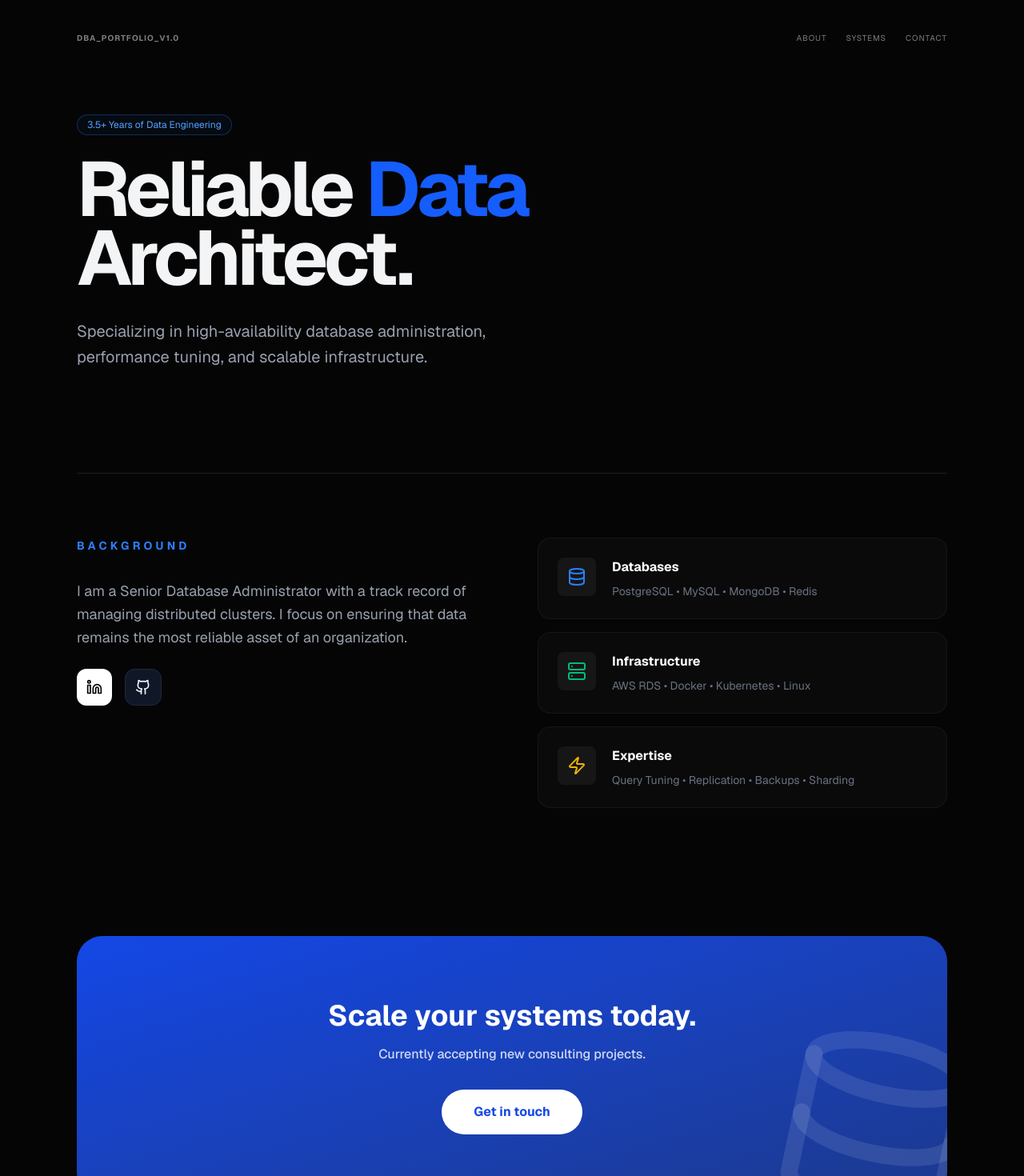
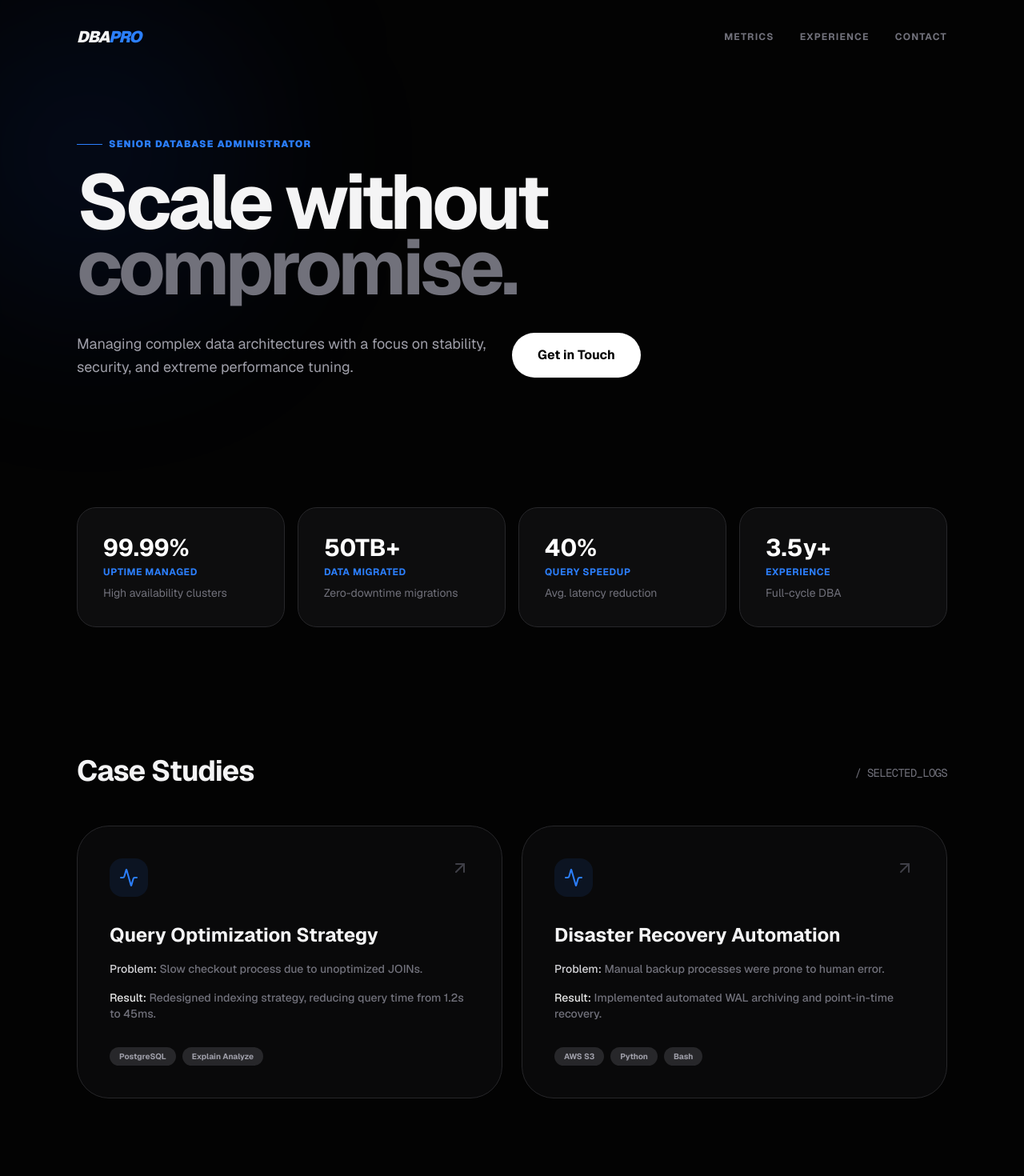
Before and after one commit to dneerajkumar/dneerajkumar.github.io, a Next.js app: page / in a window 1280 px wide. Shown: the top 1470 px of the page at 80% size. Built offline with nearby package versions, Linux system fonts and the light colour scheme.

Commit message:
Added case studies and metrics

```diff
--- a/app/page.tsx
+++ b/app/page.tsx
@@ -1,70 +1,123 @@
 import React from 'react';
-import { Github, Linkedin, Mail, Database, ShieldCheck, Zap, Server, Terminal, ExternalLink } from 'lucide-react';
+import { Github, Linkedin, Mail, Database, Zap, Activity, Shield, Server, ArrowUpRight, BarChart3 } from 'lucide-react';
 
-export default function Portfolio() {
-  const skills = [
-    { category: "Databases", items: ["PostgreSQL", "MySQL", "MongoDB", "Redis"], icon: <Database className="text-blue-500" /> },
-    { category: "Infrastructure", items: ["AWS RDS", "Docker", "Kubernetes", "Linux"], icon: <Server className="text-emerald-500" /> },
-    { category: "Expertise", items: ["Query Tuning", "Replication", "Backups", "Sharding"], icon: <Zap className="text-yellow-500" /> }
+export default function AdvancedPortfolio() {
+  const stats = [
+    { label: "Uptime Managed", value: "99.99%", desc: "High availability clusters" },
+    { label: "Data Migrated", value: "50TB+", desc: "Zero-downtime migrations" },
+    { label: "Query Speedup", value: "40%", desc: "Avg. latency reduction" },
+    { label: "Experience", value: "3.5y+", desc: "Full-cycle DBA" }
+  ];
+
+  const caseStudies = [
+    {
+      title: "Query Optimization Strategy",
+      problem: "Slow checkout process due to unoptimized JOINs.",
+      result: "Redesigned indexing strategy, reducing query time from 1.2s to 45ms.",
+      tags: ["PostgreSQL", "Explain Analyze"]
+    },
+    {
+      title: "Disaster Recovery Automation",
+      problem: "Manual backup processes were prone to human error.",
+      result: "Implemented automated WAL archiving and point-in-time recovery.",
+      tags: ["AWS S3", "Python", "Bash"]
+    }
   ];
 
   return (
-    <div className="min-h-screen bg-[#050505] text-gray-100 selection:bg-blue-500/30 font-sans">
-      <nav className="flex justify-between items-center px-8 py-10 max-w-6xl mx-auto uppercase tracking-widest text-[10px] opacity-50">
-        <span className="font-bold">DBA_PORTFOLIO_V1.0</span>
-        <div className="flex gap-6">
-          <a href="#about" className="hover:text-blue-400 transition-colors">About</a>
-          <a href="#work" className="hover:text-blue-400 transition-colors">Systems</a>
-          <a href="mailto:your@email.com" className="hover:text-blue-400 transition-colors">Contact</a>
+    <div className="min-h-screen bg-[#030303] text-zinc-100 font-sans selection:bg-blue-500/30">
+      {/* Background Glow */}
+      <div className="fixed top-0 -left-20 w-96 h-96 bg-blue-600/10 blur-[120px] rounded-full pointer-events-none" />
+
+      {/* Nav */}
+      <nav className="max-w-6xl mx-auto px-8 py-8 flex justify-between items-center relative z-10">
+        <span className="font-black text-xl tracking-tighter italic">DBA<span className="text-blue-500">PRO</span></span>
+        <div className="hidden md:flex gap-8 text-xs font-bold uppercase tracking-widest text-zinc-500">
+          <a href="#metrics" className="hover:text-white">Metrics</a>
+          <a href="#work" className="hover:text-white">Experience</a>
+          <a href="#contact" className="hover:text-white">Contact</a>
         </div>
       </nav>
 
-      <main className="max-w-6xl mx-auto px-8 py-12">
-        <section className="mb-32">
-          <div className="inline-block px-3 py-1 border border-blue-500/30 rounded-full text-blue-400 text-xs mb-6 bg-blue-500/5">
-            3.5+ Years of Data Engineering
+      <main className="max-w-6xl mx-auto px-8 py-20 relative z-10">
+        {/* Hero Section */}
+        <header className="mb-40">
+          <div className="flex items-center gap-2 mb-6">
+            <span className="h-[1px] w-8 bg-blue-500"></span>
+            <span className="text-blue-500 text-xs font-black uppercase tracking-widest">Senior Database Administrator</span>
           </div>
-          <h1 className="text-6xl md:text-8xl font-bold mb-8 tracking-tighter leading-[0.9]">
-            Reliable <span className="text-blue-600">Data</span> <br /> Architect.
+          <h1 className="text-6xl md:text-8xl font-bold tracking-tighter mb-10 leading-[0.85]">
+            Scale without <br /><span className="text-zinc-500">compromise.</span>
           </h1>
-          <p className="text-xl text-gray-400 max-w-xl leading-relaxed">
-            Specializing in high-availability database administration, performance tuning, and scalable infrastructure.
-          </p>
+          <div className="flex flex-col md:flex-row gap-8 items-start md:items-center">
+            <p className="max-w-lg text-zinc-400 text-lg leading-relaxed">
+              Managing complex data architectures with a focus on stability, security, and extreme performance tuning.
+            </p>
+            <div className="flex gap-4">
+              <a href="mailto:your@email.com" className="bg-white text-black px-8 py-4 rounded-full font-bold hover:bg-blue-500 hover:text-white transition-all">Get in Touch</a>
+            </div>
+          </div>
+        </header>
+
+        {/* Metrics Section */}
+        <section id="metrics" className="grid grid-cols-2 md:grid-cols-4 gap-4 mb-40">
+          {stats.map((s, i) => (
+            <div key={i} className="p-8 bg-zinc-900/50 border border-zinc-800 rounded-3xl hover:border-blue-500/50 transition-colors">
+              <div className="text-3xl font-bold text-white mb-1">{s.value}</div>
+              <div className="text-xs font-bold uppercase text-blue-500 tracking-wider mb-2">{s.label}</div>
+              <div className="text-sm text-zinc-500">{s.desc}</div>
+            </div>
+          ))}
         </section>
 
-        <section id="about" className="grid md:grid-cols-2 gap-16 mb-40 pt-20 border-t border-white/10">
-          <div>
-            <h2 className="text-sm uppercase tracking-[0.3em] text-blue-500 mb-8 font-bold">Background</h2>
-            <p className="text-gray-400 leading-relaxed mb-6 text-lg">
-              I am a Senior Database Administrator with a track record of managing distributed clusters. I focus on ensuring that data remains the most reliable asset of an organization.
-            </p>
-            <div className="flex gap-4">
-               <button className="p-3 rounded-xl bg-white text-black hover:bg-gray-200 transition-all"><Linkedin size={20}/></button>
-               <button className="p-3 rounded-xl bg-gray-900 border border-gray-800 hover:border-gray-600 transition-all"><Github size={20}/></button>
-            </div>
+        {/* Case Studies / Work Section */}
+        <section id="work" className="mb-40">
+          <div className="flex items-end justify-between mb-12">
+            <h2 className="text-4xl font-bold tracking-tight">Case Studies</h2>
+            <span className="text-zinc-500 text-sm font-mono tracking-tighter pb-2">/ SELECTED_LOGS</span>
           </div>
-          <div className="grid grid-cols-1 gap-4">
-            {skills.map((skill) => (
-              <div key={skill.category} className="p-6 bg-[#0a0a0a] rounded-2xl border border-white/5 flex items-start gap-5 hover:border-blue-500/30 transition-colors">
-                <div className="p-3 bg-white/5 rounded-lg">{skill.icon}</div>
-                <div>
-                  <h4 className="font-bold mb-2 text-white">{skill.category}</h4>
-                  <p className="text-sm text-gray-500">{skill.items.join(" • ")}</p>
+          <div className="grid md:grid-cols-2 gap-6">
+            {caseStudies.map((cs, i) => (
+              <div key={i} className="group p-10 bg-zinc-900/30 border border-zinc-800 rounded-[2.5rem] hover:bg-zinc-900/50 transition-all">
+                <div className="flex justify-between items-start mb-8">
+                  <div className="p-3 bg-blue-500/10 rounded-2xl text-blue-500"><Activity size={24} /></div>
+                  <ArrowUpRight className="text-zinc-700 group-hover:text-blue-500 transition-colors" />
+                </div>
+                <h3 className="text-2xl font-bold mb-4">{cs.title}</h3>
+                <div className="space-y-4 mb-8">
+                  <p className="text-sm text-zinc-500 font-medium"><span className="text-zinc-300">Problem:</span> {cs.problem}</p>
+                  <p className="text-sm text-zinc-500 font-medium"><span className="text-blue-400 text-white/90">Result:</span> {cs.result}</p>
+                </div>
+                <div className="flex gap-2">
+                  {cs.tags.map(t => <span key={t} className="text-[10px] font-bold px-3 py-1 bg-zinc-800 rounded-full text-zinc-400">{t}</span>)}
                 </div>
               </div>
             ))}
           </div>
         </section>
 
-        <section id="contact" className="py-20 bg-gradient-to-br from-blue-700 to-blue-900 rounded-[2rem] p-12 text-center text-white relative overflow-hidden">
-          <h2 className="text-4xl font-bold mb-4 relative z-10">Scale your systems today.</h2>
-          <p className="mb-8 opacity-80 relative z-10 font-medium">Currently accepting new consulting projects.</p>
-          <a href="mailto:your@email.com" className="inline-flex items-center gap-2 bg-white text-blue-700 px-10 py-4 rounded-full font-bold hover:shadow-2xl hover:scale-105 transition-all relative z-10">
-            Get in touch
-          </a>
-          <Database className="absolute -bottom-10 -right-10 text-white/10 w-64 h-64 rotate-12" />
+        {/* Contact CTA */}
+        <section id="contact" className="relative p-12 md:p-24 bg-blue-600 rounded-[3rem] overflow-hidden text-center">
+            <div className="relative z-10">
+                <h2 className="text-4xl md:text-6xl font-bold text-white mb-6 tracking-tighter">Ready to optimize your data?</h2>
+                <p className="text-blue-100 text-lg mb-10 max-w-md mx-auto opacity-80 font-medium">Currently open to freelance DBA roles and full-time engineering positions.</p>
+                <div className="flex justify-center gap-4">
+                    <a href="mailto:your@email.com" className="bg-white text-blue-600 px-10 py-4 rounded-full font-bold shadow-xl">Contact Me</a>
+                    <a href="https://linkedin.com" className="bg-blue-700 text-white px-10 py-4 rounded-full font-bold border border-blue-400 hover:bg-blue-800">LinkedIn</a>
+                </div>
+            </div>
+            {/* Visual background icon */}
+            <Database className="absolute top-1/2 left-1/2 -translate-x-1/2 -translate-y-1/2 w-[600px] h-[600px] text-white/5 pointer-events-none" />
         </section>
       </main>
+
+      <footer className="max-w-6xl mx-auto px-8 py-20 border-t border-zinc-900 flex flex-col md:flex-row justify-between items-center gap-8 text-zinc-500 text-xs font-bold uppercase tracking-[0.2em]">
+        <p>© {new Date().getFullYear()} — Your Name</p>
+        <div className="flex gap-8">
+          <a href="#" className="hover:text-white">GitHub</a>
+          <a href="#" className="hover:text-white">Resume</a>
+        </div>
+      </footer>
     </div>
   );
 }
```
